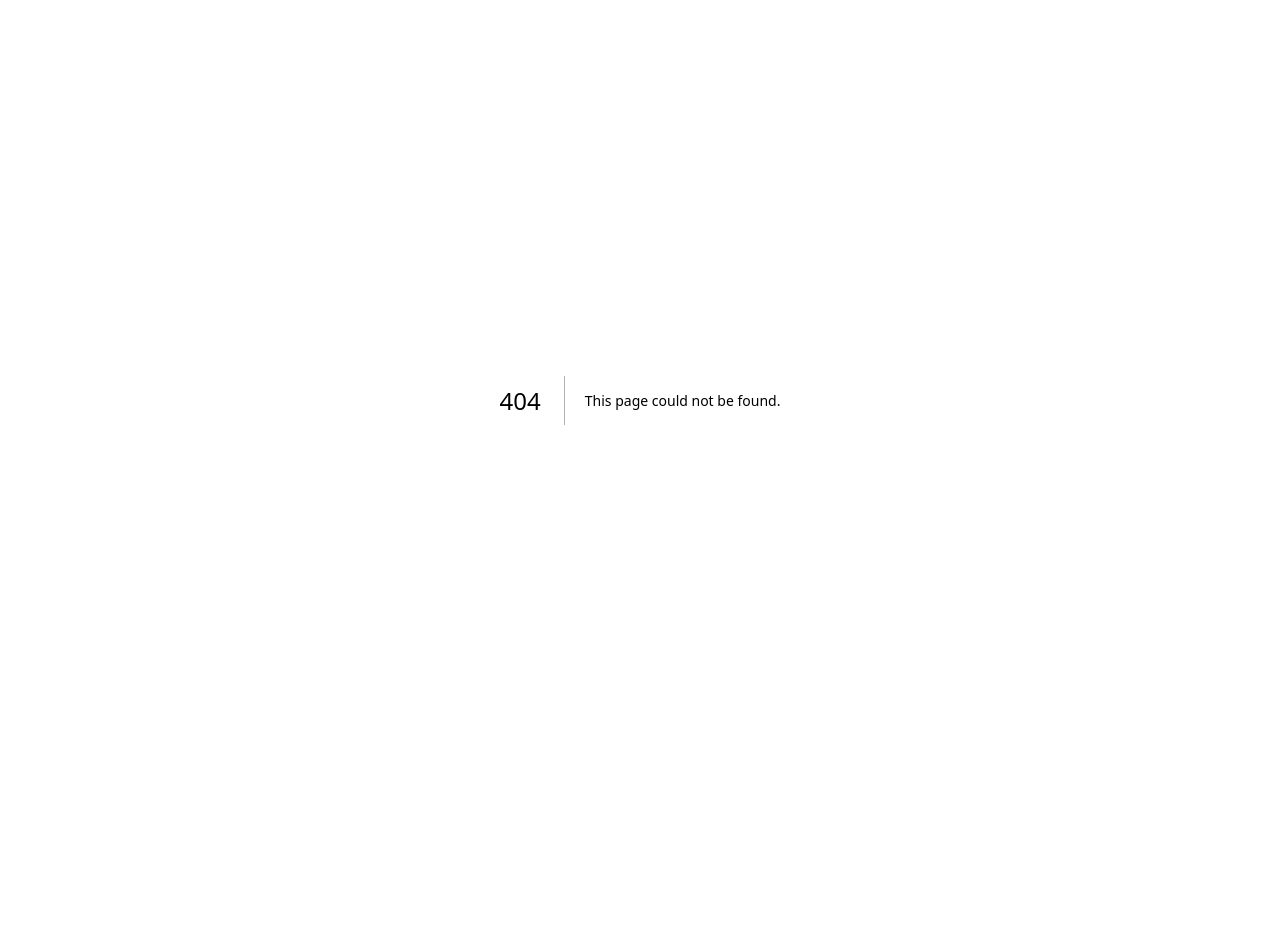
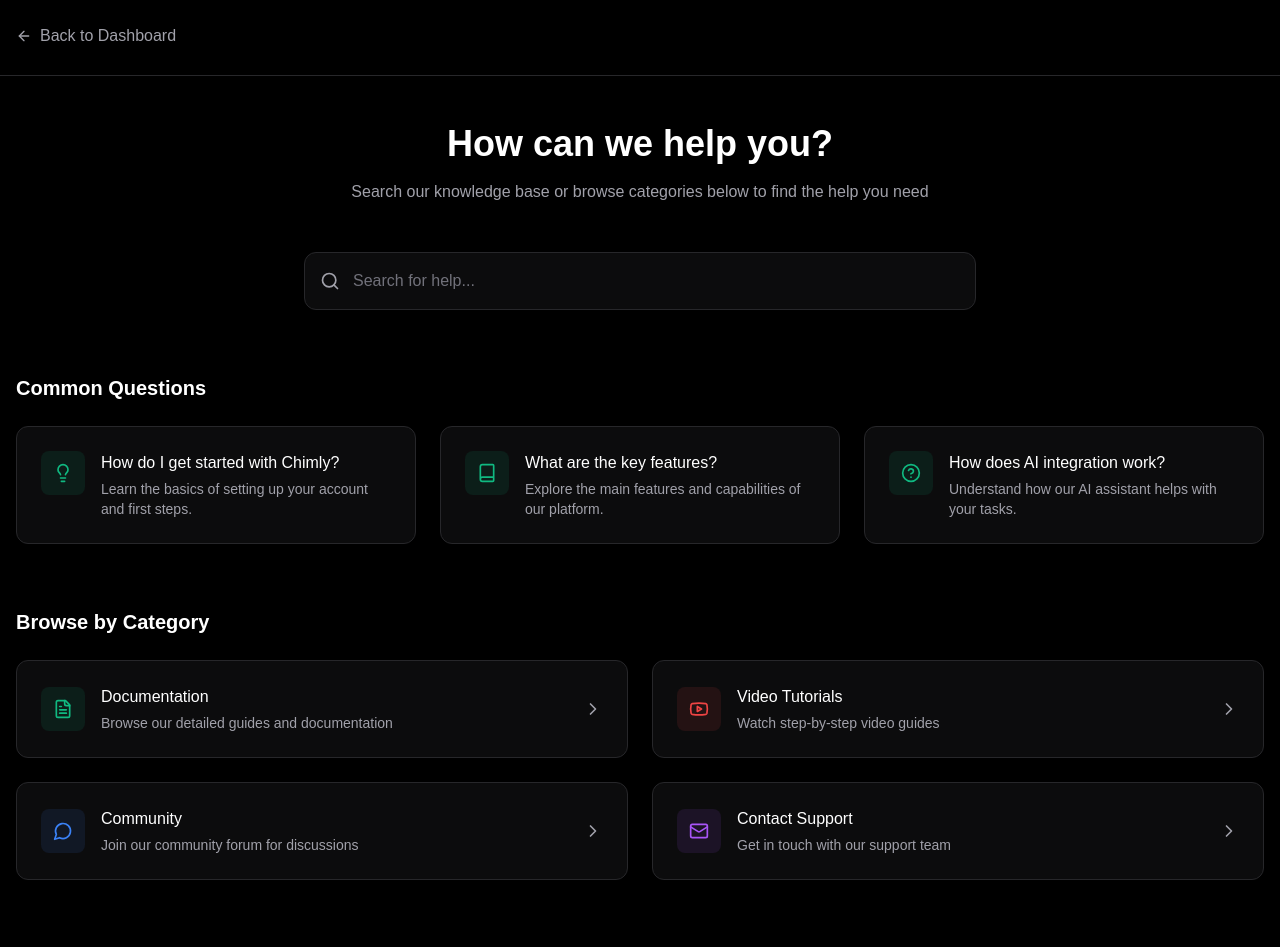
Before and after one commit to ajfred20/chimly-mvp, a Next.js app: page /help in a window 1280 px wide. Before the commit this address had no page. Shown: the top 947 px of the page. Before the commit the page ends 800 px from the top, so only its background shows below. Built offline with nearby package versions, Linux system fonts and the light colour scheme; a web font is replaced by a local one.

Commit message:
updated ui and added components

```diff
--- a/app/dashboard/layout.tsx
+++ b/app/dashboard/layout.tsx
@@ -1,6 +1,6 @@
 "use client";
 
-import { Bell, Bot } from "lucide-react";
+import { Bell } from "lucide-react";
 
 export default function DashboardLayout({
   children,
--- /dev/null
+++ b/app/help/page.tsx
@@ -0,0 +1,187 @@
+"use client";
+
+import { useState } from "react";
+import Link from "next/link";
+import Image from "next/image";
+import {
+  ArrowLeft,
+  Search,
+  Book,
+  MessageCircle,
+  Mail,
+  FileText,
+  ChevronRight,
+  Youtube,
+  Lightbulb,
+  HelpCircle,
+} from "lucide-react";
+
+export default function HelpPage() {
+  const [searchQuery, setSearchQuery] = useState("");
+
+  const commonQuestions = [
+    {
+      question: "How do I get started with Chimly?",
+      answer: "Learn the basics of setting up your account and first steps.",
+      icon: Lightbulb,
+    },
+    {
+      question: "What are the key features?",
+      answer: "Explore the main features and capabilities of our platform.",
+      icon: Book,
+    },
+    {
+      question: "How does AI integration work?",
+      answer: "Understand how our AI assistant helps with your tasks.",
+      icon: HelpCircle,
+    },
+  ];
+
+  const supportCategories = [
+    {
+      title: "Documentation",
+      description: "Browse our detailed guides and documentation",
+      icon: FileText,
+      link: "/docs",
+      color: "emerald",
+    },
+    {
+      title: "Video Tutorials",
+      description: "Watch step-by-step video guides",
+      icon: Youtube,
+      link: "/tutorials",
+      color: "red",
+    },
+    {
+      title: "Community",
+      description: "Join our community forum for discussions",
+      icon: MessageCircle,
+      link: "/community",
+      color: "blue",
+    },
+    {
+      title: "Contact Support",
+      description: "Get in touch with our support team",
+      icon: Mail,
+      link: "/contact",
+      color: "purple",
+    },
+  ];
+
+  return (
+    <div className="min-h-screen bg-black">
+      {/* Header */}
+      <div className="border-b border-zinc-800">
+        <div className="max-w-7xl mx-auto px-4 py-6">
+          <Link
+            href="/dashboard"
+            className="inline-flex items-center gap-2 text-zinc-400 hover:text-white transition-colors"
+          >
+            <ArrowLeft className="w-4 h-4" />
+            Back to Dashboard
+          </Link>
+        </div>
+      </div>
+
+      <div className="max-w-7xl mx-auto px-4 py-12">
+        {/* Hero Section */}
+        <div className="text-center mb-12">
+          <h1 className="text-3xl sm:text-4xl font-bold text-white mb-4">
+            How can we help you?
+          </h1>
+          <p className="text-zinc-400 max-w-2xl mx-auto">
+            Search our knowledge base or browse categories below to find the
+            help you need
+          </p>
+        </div>
+
+        {/* Search */}
+        <div className="max-w-2xl mx-auto mb-16">
+          <div className="relative">
+            <Search className="absolute left-4 top-1/2 transform -translate-y-1/2 w-5 h-5 text-zinc-400" />
+            <input
+              type="text"
+              placeholder="Search for help..."
+              value={searchQuery}
+              onChange={(e) => setSearchQuery(e.target.value)}
+              className="w-full pl-12 pr-4 py-4 bg-zinc-900/50 border border-zinc-800 rounded-xl text-white placeholder:text-zinc-500 focus:outline-none focus:ring-2 focus:ring-emerald-500/20 focus:border-emerald-500"
+            />
+          </div>
+        </div>
+
+        {/* Common Questions */}
+        <div className="mb-16">
+          <h2 className="text-xl font-semibold text-white mb-6">
+            Common Questions
+          </h2>
+          <div className="grid grid-cols-1 md:grid-cols-3 gap-6">
+            {commonQuestions.map((item, index) => (
+              <div
+                key={index}
+                className="p-6 bg-zinc-900/50 border border-zinc-800 rounded-xl hover:bg-zinc-900 transition-colors group cursor-pointer"
+              >
+                <div className="flex items-start gap-4">
+                  <div className="p-3 bg-emerald-500/10 rounded-lg">
+                    <item.icon className="w-5 h-5 text-emerald-500" />
+                  </div>
+                  <div>
+                    <h3 className="text-white font-medium mb-1">
+                      {item.question}
+                    </h3>
+                    <p className="text-sm text-zinc-400">{item.answer}</p>
+                  </div>
+                </div>
+              </div>
+            ))}
+          </div>
+        </div>
+
+        {/* Support Categories */}
+        <div>
+          <h2 className="text-xl font-semibold text-white mb-6">
+            Browse by Category
+          </h2>
+          <div className="grid grid-cols-1 md:grid-cols-2 gap-6">
+            {supportCategories.map((category, index) => (
+              <Link
+                key={index}
+                href={category.link}
+                className="flex items-center justify-between p-6 bg-zinc-900/50 border border-zinc-800 rounded-xl hover:bg-zinc-900 transition-colors group"
+              >
+                <div className="flex items-center gap-4">
+                  <div className={`p-3 bg-${category.color}-500/10 rounded-lg`}>
+                    <category.icon
+                      className={`w-5 h-5 text-${category.color}-500`}
+                    />
+                  </div>
+                  <div>
+                    <h3 className="text-white font-medium mb-1">
+                      {category.title}
+                    </h3>
+                    <p className="text-sm text-zinc-400">
+                      {category.description}
+                    </p>
+                  </div>
+                </div>
+                <ChevronRight className="w-5 h-5 text-zinc-400 group-hover:text-white transition-colors" />
+              </Link>
+            ))}
+          </div>
+        </div>
+
+        {/* Still Need Help */}
+        <div className="mt-16 text-center">
+          <p className="text-zinc-400">
+            Still need help?{" "}
+            <Link
+              href="/contact"
+              className="text-emerald-500 hover:text-emerald-400 transition-colors"
+            >
+              Contact our support team
+            </Link>
+          </p>
+        </div>
+      </div>
+    </div>
+  );
+}
```
